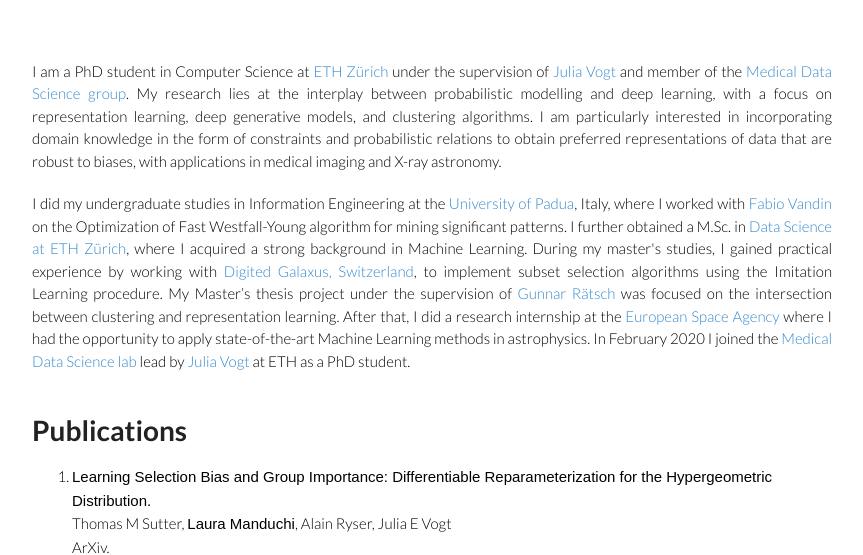
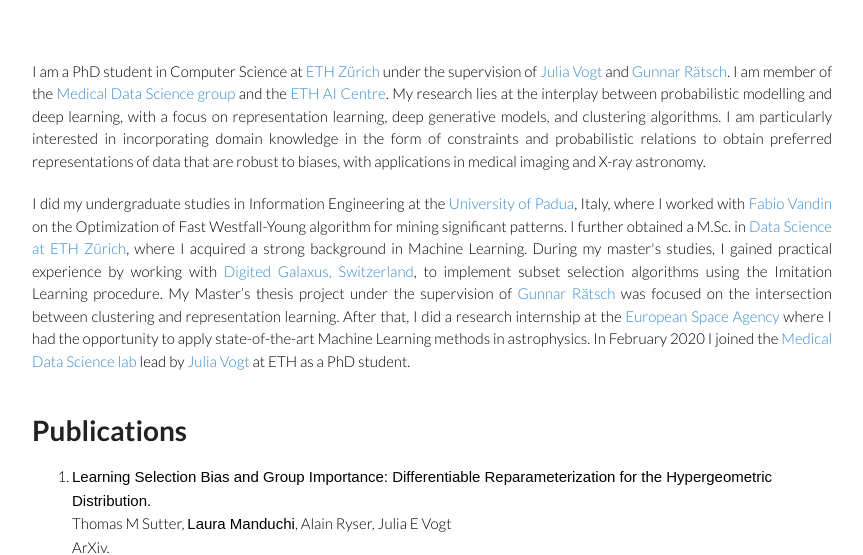
Before and after one commit to lauramanduchi/lauramanduchi.github.io, a plain HTML site: page index.html in a window 1280 px wide. Shown: the part 251-806 px from the top of the page, without its empty margins (183-1046 px from the left). Drawn offline with Linux system fonts and the light colour scheme.

Commit message:
new supervision

```diff
--- a/index.html
+++ b/index.html
@@ -35,7 +35,7 @@
 <br>
 
 <!-- <h1> Bio </h1> -->
-<p align='justify'>I am a PhD student in Computer Science at <a href="https://ethz.ch/en.html">ETH Zürich</a> under the supervision of <a href="https://mds.inf.ethz.ch/team/detail/julia-vogt">Julia Vogt</a> and member of the <a href="https://mds.inf.ethz.ch/">Medical Data Science group</a>. My research lies at the interplay between probabilistic modelling and deep learning, with a focus on representation learning, deep generative models, and clustering algorithms. I am particularly interested in incorporating domain knowledge in the form of constraints and probabilistic relations to obtain preferred representations of data that are robust to biases, with applications in medical imaging and X-ray astronomy.
+<p align='justify'>I am a PhD student in Computer Science at <a href="https://ethz.ch/en.html">ETH Zürich</a> under the supervision of <a href="https://mds.inf.ethz.ch/team/detail/julia-vogt">Julia Vogt</a> and <a href="https://bmi.inf.ethz.ch/people/person/gunnar-raetsch">Gunnar Rätsch</a>. I am member of the <a href="https://mds.inf.ethz.ch/">Medical Data Science group</a> and the <a href="https://ai.ethz.ch">ETH AI Centre</a>. My research lies at the interplay between probabilistic modelling and deep learning, with a focus on representation learning, deep generative models, and clustering algorithms. I am particularly interested in incorporating domain knowledge in the form of constraints and probabilistic relations to obtain preferred representations of data that are robust to biases, with applications in medical imaging and X-ray astronomy.
 </p>
 
 <p align='justify'>
```
